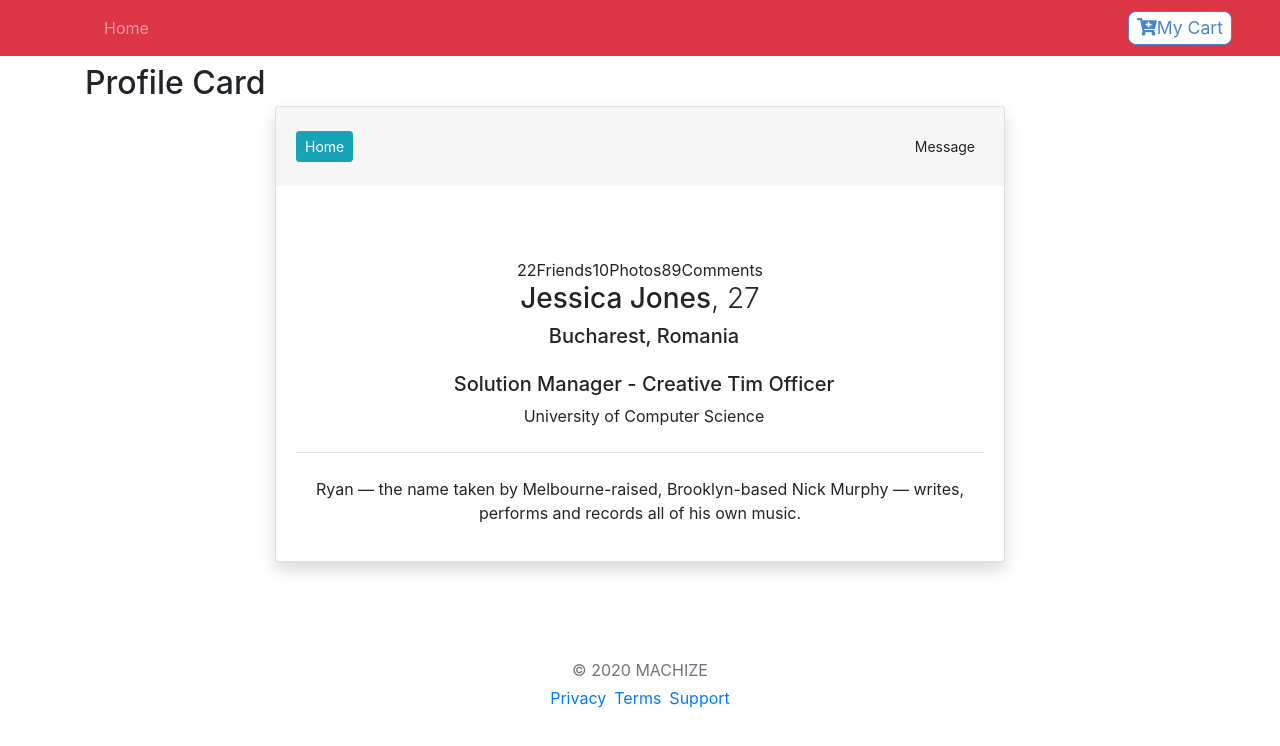
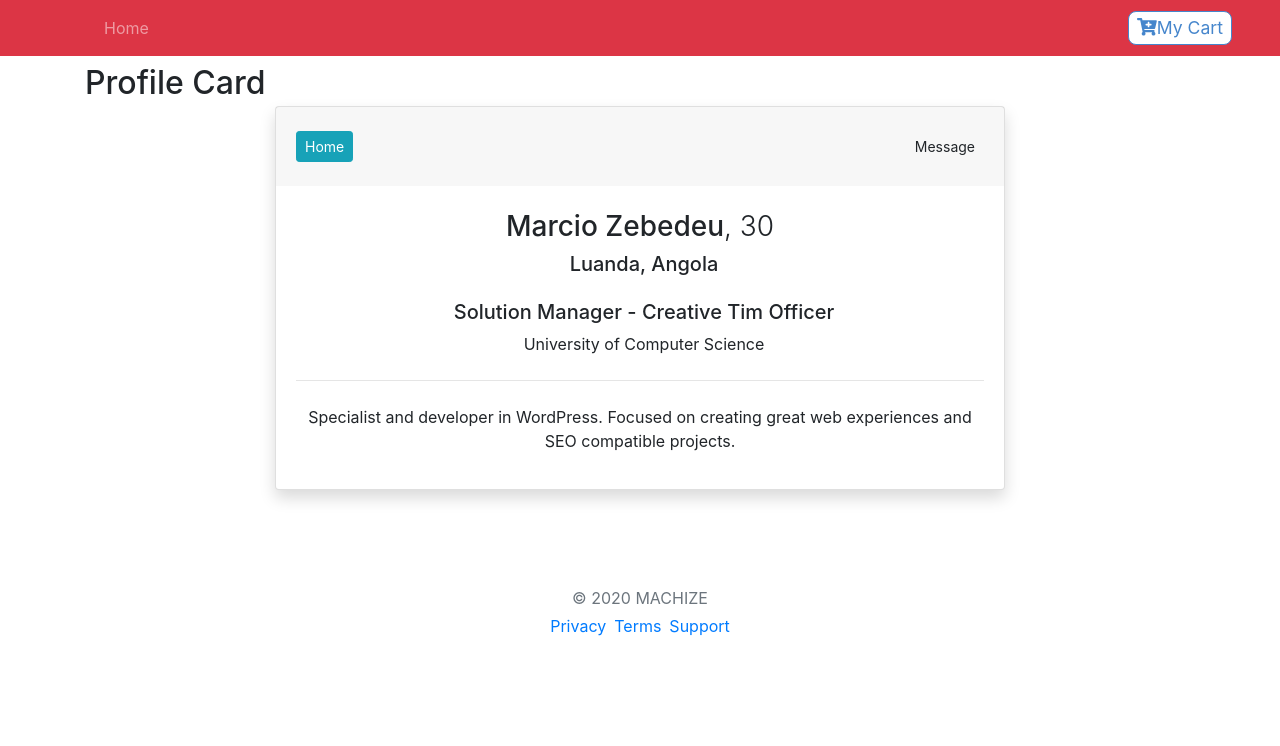
Before and after one commit to Zebedeu/machize-shop, a React (Create React App) app: page /dashboard in a window 1280 px wide. Shown: the top 746 px of the page. Built offline with nearby package versions, Linux system fonts and the light colour scheme.

Commit message:
create country component

```diff
--- a/src/components/cart/carttotal.jsx
+++ b/src/components/cart/carttotal.jsx
@@ -1,7 +1,6 @@
 import React from 'react';
 import { Link } from 'react-router-dom';
 import { ButtonContainer } from '../button';
-import Checkout from './checkout';
 
 export default function CartTotal({value}) {
         const {cartSubTotal, cartTax, cartTotal, clearCart} =value;
--- a/src/components/cart/checkout.jsx
+++ b/src/components/cart/checkout.jsx
@@ -3,6 +3,8 @@ import { ProductConsumer } from './../context';
 import { Link } from "react-router-dom";
 import { ButtonContainer } from './../button';
 import ItemTitle from './itemTitle';
+import Country from '../checkout/country';
+
 
 class Checkout extends Component {
 
@@ -106,26 +108,7 @@ class Checkout extends Component {
         </div>
 
         <div className="row">
-          <div className="col-md-5 mb-3">
-            <label htmlFor="country">Country</label>
-            <select className="custom-select d-block w-100" id="country" required="">
-              <option defaultValue="">Choose...</option>
-              <option>United States</option>
-            </select>
-            <div className="invalid-feedback">
-              Please select a valid country.
-            </div>
-          </div>
-          <div className="col-md-4 mb-3">
-            <label htmlFor="state">State</label>
-            <select className="custom-select d-block w-100" id="state" required="">
-              <option defaultValue="">Choose...</option>
-              <option>California</option>
-            </select>
-            <div className="invalid-feedback">
-              Please provide a valid state.
-            </div>
-          </div>
+          <Country />
           <div className="col-md-3 mb-3">
             <label htmlFor="zip">Zip</label>
             <input type="text" className="form-control" id="zip" placeholder="" required="" />
--- a/src/components/cart/dashboard.jsx
+++ b/src/components/cart/dashboard.jsx
@@ -32,30 +32,12 @@ class Dashboard extends Component {
                                     </div>
                                 </div>
                                 <div className="card-body pt-0 pt-md-4">
-                                    <div className="row">
-                                        <div className="col">
-                                            <div className="card-profile-stats d-flex justify-content-center mt-md-5">
-                                                <div>
-                                                    <span className="heading">22</span>
-                                                    <span className="description">Friends</span>
-                                                </div>
-                                                <div>
-                                                    <span className="heading">10</span>
-                                                    <span className="description">Photos</span>
-                                                </div>
-                                                <div>
-                                                    <span className="heading">89</span>
-                                                    <span className="description">Comments</span>
-                                                </div>
-                                            </div>
-                                        </div>
-                                    </div>
                                     <div className="text-center">
                                         <h3>
-                                            Jessica Jones<span className="font-weight-light">, 27</span>
+                                            Marcio Zebedeu<span className="font-weight-light">, 30</span>
                                         </h3>
                                         <div className="h5 font-weight-300">
-                                            <i className="ni location_pin mr-2"></i>Bucharest, Romania
+                                            <i className="ni location_pin mr-2"></i>Luanda, Angola
 </div>
                                         <div className="h5 mt-4">
                                             <i className="ni business_briefcase-24 mr-2"></i>Solution Manager - Creative Tim Officer
@@ -64,7 +46,8 @@ class Dashboard extends Component {
                                             <i className="ni education_hat mr-2"></i>University of Computer Science
 </div>
                                         <hr className="my-4" />
-                                            <p>Ryan — the name taken by Melbourne-raised, Brooklyn-based Nick Murphy — writes, performs and records all of his own music.</p>
+                                            <p>Specialist and developer in WordPress. Focused on creating great web experiences and SEO compatible projects.</p>
+
 </div>
                                     </div>
                                 </div>
--- /dev/null
+++ b/src/components/checkout/country.jsx
@@ -0,0 +1,34 @@
+import React from 'react';
+
+export default function Country(){
+
+    return(
+        <React.Fragment>
+            <div className="col-md-5 mb-3">
+            <label htmlFor="country">Country</label>
+            <select className="custom-select d-block w-100" id="country" required="">
+              <option defaultValue="">Choose...</option>
+              <option>United States</option>
+              <option>Angolan</option>
+              <option>Brazil</option>
+            </select>
+            <div className="invalid-feedback">
+              Please select a valid country.
+            </div>
+          </div>
+          <div className="col-md-4 mb-3">
+            <label htmlFor="state">State</label>
+            <select className="custom-select d-block w-100" id="state" required="">
+              <option defaultValue="">Choose...</option>
+              <option>California</option>
+              <option>Luanda</option>
+              <option>São Paulo</option>
+            </select>
+            <div className="invalid-feedback">
+              Please provide a valid state.
+            </div>
+          </div>
+
+        </React.Fragment>
+    )
+}
```
Also changed, not shown: src/components/Store.jsx (deleted, +0 -14 lines), 1 other file (tests, documents, lock files or other folders).
